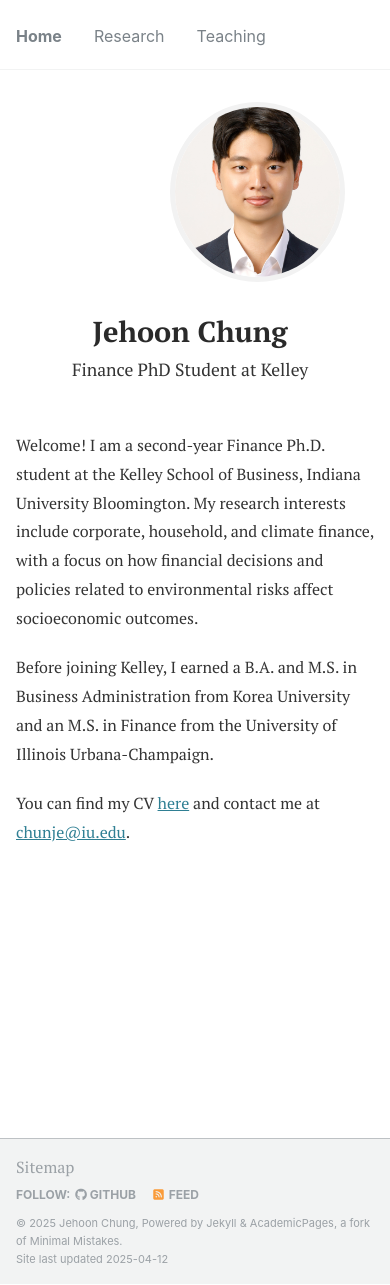
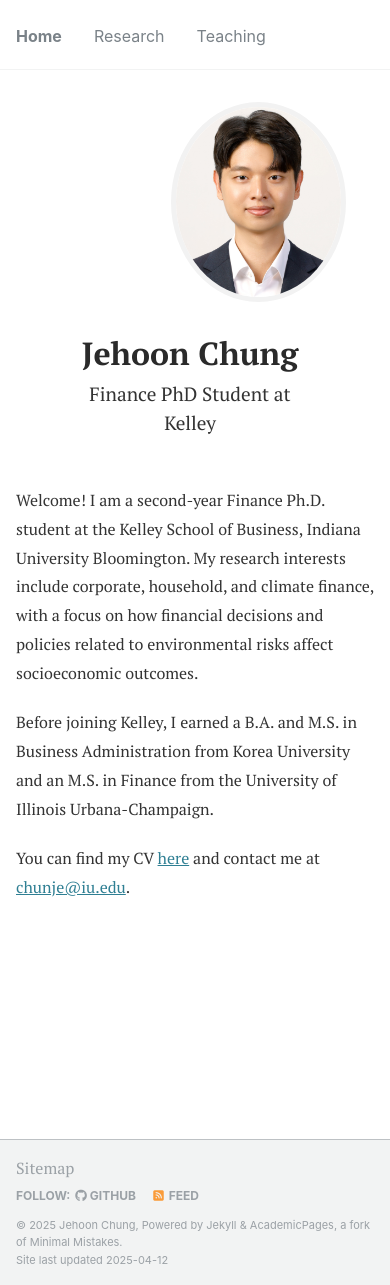
Before and after one commit to JehoonChung/jehoonchung.github.io, a Jekyll site: the page built from _pages/about.md, in a window 390 px wide and 1285 px high. Built offline with Jekyll 4.4.1, drawn with Linux system fonts in a browser that asks for light colours.

Commit message:
Update _custom.scss

```diff
--- a/_sass/_custom.scss
+++ b/_sass/_custom.scss
@@ -66,19 +66,20 @@
 }
 
 @media screen and (max-width: 768px) {
-  .author__avatar img {
-    width: 180px !important;
-    height: 180px !important;
-    margin-left: -7px !important; /* Slightly less left adjustment on mobile */
+  .author {
+    display: grid;
+    grid-template-columns: 1fr;
+    justify-items: center;
   }
 
-  .author__content {
-    .author__name {
-      font-size: 1.8rem !important;
-    }
+  .author__avatar {
+    grid-column: 1;
+    position: relative;
+    left: -3px;
 
-    .author__bio {
-      font-size: 1.1rem !important;
+    img {
+      width: 180px;
+      height: 180px;
     }
   }
 }
```
